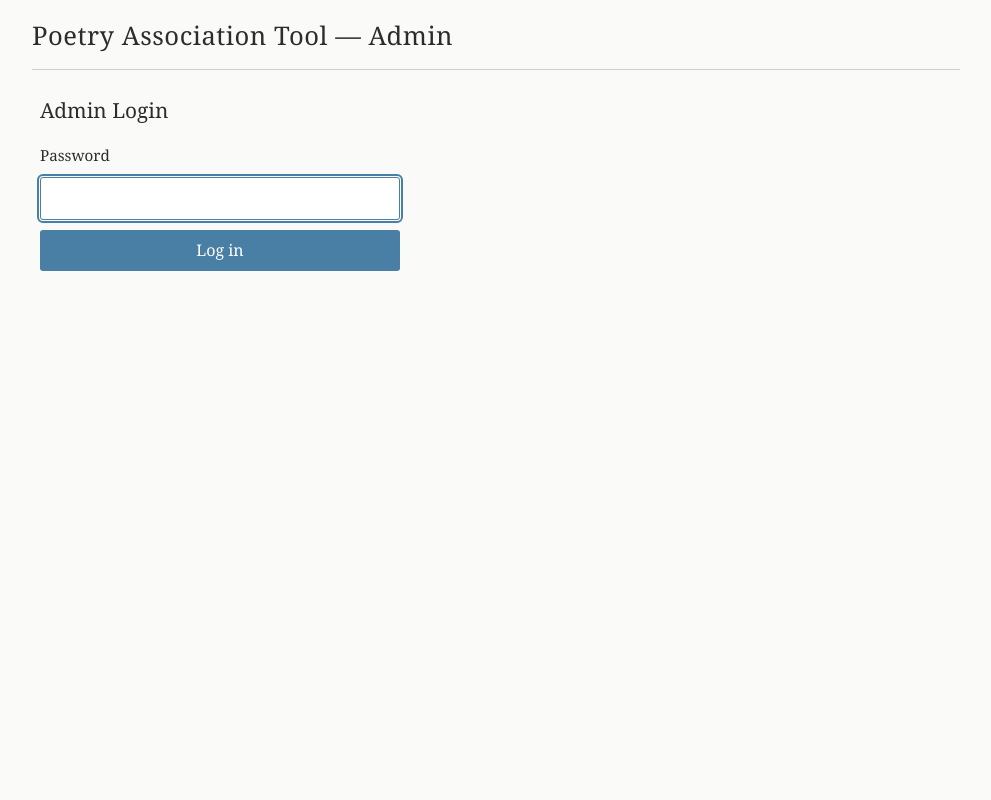
After one commit to levyavi/poetry-association, a Flask app: page /admin/login in a window 1280 px wide. The commit adds this page. Shown: the whole page, without its empty margins (144-1135 px from the left). Run offline with Flask 3, Linux system fonts and the light colour scheme; parts of the project's set-up code (start-up, migrations or seed data) failed here and were passed over.

Commit message:
task 005: admin authentication gate and sorted poem list
Adds password-protected /admin area: session-based login/logout via
hmac.compare_digest, login_required decorator, dashboard with six
sort options (COLLATE NOCASE for title sorts), and 28 passing tests.
create_app now raises RuntimeError when POEM_ADMIN_PASSWORD is unset.

Co-Authored-By: Claude Sonnet 4.6 <noreply@anthropic.com>

```diff
--- a/src/poem_assoc/app.py
+++ b/src/poem_assoc/app.py
@@ -5,6 +5,7 @@ from flask import Flask
 from .config import Config
 from .db import init_db
 from .embedding import EmbeddingService
+from .routes.admin import admin_bp
 from .routes.public import public_bp
 from .search import SearchService
 
@@ -17,6 +18,9 @@ def create_app(
     app = Flask(__name__, template_folder="templates", static_folder="static")
 
     cfg = config_override if config_override is not None else Config.from_environment()
+
+    if not cfg.admin_password:
+        raise RuntimeError("POEM_ADMIN_PASSWORD must be set")
 
     app.config["SECRET_KEY"] = cfg.secret_key
     app.config["POEM_CONFIG"] = cfg
@@ -35,5 +39,6 @@ def create_app(
     app.extensions["search"] = search_service
 
     app.register_blueprint(public_bp)
+    app.register_blueprint(admin_bp)
 
     return app
--- /dev/null
+++ b/src/poem_assoc/auth.py
@@ -0,0 +1,45 @@
+from __future__ import annotations
+
+import hmac
+from functools import wraps
+
+from flask import current_app, redirect, session, url_for
+
+
+_SESSION_KEY = "admin_authenticated"
+
+
+def is_authenticated() -> bool:
+    """Return True when the current session is marked as admin-authenticated."""
+    return session.get(_SESSION_KEY) is True
+
+
+def login() -> None:
+    """Mark the current session as authenticated; expires on browser close."""
+    session.permanent = False
+    session[_SESSION_KEY] = True
+
+
+def logout() -> None:
+    """Remove the authentication flag from the current session."""
+    session.pop(_SESSION_KEY, None)
+
+
+def verify_password(submitted: str) -> bool:
+    """Compare *submitted* against the configured admin password using a
+    constant-time comparison to prevent timing attacks."""
+    cfg = current_app.config["POEM_CONFIG"]
+    configured: str = cfg.admin_password
+    return hmac.compare_digest(
+        submitted.encode("utf-8"), configured.encode("utf-8")
+    )
+
+
+def login_required(view):
+    """Decorator that redirects unauthenticated requests to /admin/login."""
+    @wraps(view)
+    def wrapped(*args, **kwargs):
+        if not is_authenticated():
+            return redirect(url_for("admin.login_view"))
+        return view(*args, **kwargs)
+    return wrapped
--- /dev/null
+++ b/src/poem_assoc/routes/admin.py
@@ -0,0 +1,56 @@
+from __future__ import annotations
+
+from flask import (
+    Blueprint,
+    current_app,
+    flash,
+    redirect,
+    render_template,
+    request,
+    url_for,
+)
+
+from .. import auth, repository
+from ..db import get_connection
+
+admin_bp = Blueprint("admin", __name__, url_prefix="/admin")
+
+_VALID_SORTS = frozenset(
+    {"title_asc", "title_desc", "created_asc", "created_desc", "updated_asc", "updated_desc"}
+)
+
+
+@admin_bp.route("/login", methods=["GET", "POST"])
+def login_view():
+    if request.method == "POST":
+        submitted = request.form.get("password", "")
+        if auth.verify_password(submitted):
+            auth.login()
+            flash("Welcome", "success")
+            return redirect(url_for("admin.dashboard"))
+        flash("Incorrect password", "error")
+    return render_template("admin/login.html")
+
+
+@admin_bp.route("/logout", methods=["POST"])
+def logout_view():
+    auth.logout()
+    flash("Logged out", "info")
+    return redirect(url_for("admin.login_view"))
+
+
+@admin_bp.route("/", methods=["GET"])
+@auth.login_required
+def dashboard():
+    sort = request.args.get("sort", "title_asc")
+    if sort not in _VALID_SORTS:
+        sort = "title_asc"
+
+    cfg = current_app.config["POEM_CONFIG"]
+    conn = get_connection(cfg.db_path)
+    try:
+        poems = repository.list_poems(conn, order_by=sort)
+    finally:
+        conn.close()
+
+    return render_template("admin/dashboard.html", poems=poems, current_sort=sort)
--- a/src/poem_assoc/static/css/styles.css
+++ b/src/poem_assoc/static/css/styles.css
@@ -265,6 +265,183 @@ header {
   background: #e9e8e0;
 }
 
+/* ── Admin layout ─────────────────────────────────────────── */
+
+.admin-container {
+  max-width: 960px;
+  margin: 0 auto;
+  padding: 1rem;
+}
+
+.admin-header {
+  display: flex;
+  align-items: center;
+  justify-content: space-between;
+  flex-wrap: wrap;
+  gap: 0.5rem;
+  padding-bottom: 0.75rem;
+  margin-bottom: 1.5rem;
+  border-bottom: 1px solid #d0cfc8;
+}
+
+.admin-nav {
+  display: flex;
+  align-items: center;
+  gap: 1rem;
+}
+
+.admin-nav-link {
+  color: #4a7fa5;
+  text-decoration: none;
+  font-size: 0.95rem;
+}
+
+.admin-nav-link:hover {
+  text-decoration: underline;
+}
+
+.logout-form {
+  margin: 0;
+}
+
+.btn-link {
+  background: none;
+  border: none;
+  color: #4a7fa5;
+  font-size: 0.95rem;
+  font-family: inherit;
+  cursor: pointer;
+  padding: 0;
+  text-decoration: underline;
+}
+
+.btn-link:hover {
+  color: #3a6f95;
+}
+
+.admin-main {
+  padding: 0 0.5rem;
+}
+
+.admin-section-title {
+  font-size: 1.3rem;
+  font-weight: normal;
+  margin-bottom: 1rem;
+  color: #2c2c2c;
+}
+
+/* Flash messages */
+.flash-messages {
+  list-style: none;
+  margin-bottom: 1rem;
+}
+
+.flash {
+  padding: 0.6rem 1rem;
+  border-radius: 3px;
+  margin-bottom: 0.4rem;
+  font-size: 0.95rem;
+}
+
+.flash-success { background: #d4edda; color: #1a6430; }
+.flash-error   { background: #f8d7da; color: #721c24; }
+.flash-info    { background: #d1ecf1; color: #0c5460; }
+
+/* Login form */
+.admin-login {
+  max-width: 360px;
+}
+
+.login-form {
+  display: flex;
+  flex-direction: column;
+  gap: 0.6rem;
+}
+
+.login-label {
+  font-size: 0.95rem;
+  color: #2c2c2c;
+}
+
+.login-input {
+  padding: 0.6rem 0.8rem;
+  font-size: 1rem;
+  font-family: inherit;
+  border: 1px solid #c0bfb8;
+  border-radius: 3px;
+  background: #fff;
+  color: #1a1a1a;
+}
+
+.login-input:focus {
+  outline: 2px solid #4a7fa5;
+  outline-offset: 1px;
+  border-color: #4a7fa5;
+}
+
+/* Dashboard sort / table */
+.dashboard-header {
+  display: flex;
+  align-items: baseline;
+  justify-content: space-between;
+  flex-wrap: wrap;
+  gap: 0.5rem;
+  margin-bottom: 1rem;
+}
+
+.poem-count {
+  font-size: 0.9rem;
+  color: #777;
+}
+
+.sort-form {
+  display: flex;
+  align-items: center;
+  gap: 0.4rem;
+}
+
+.sort-label {
+  font-size: 0.9rem;
+  color: #555;
+}
+
+.sort-select {
+  padding: 0.3rem 0.5rem;
+  font-size: 0.9rem;
+  font-family: inherit;
+  border: 1px solid #c0bfb8;
+  border-radius: 3px;
+  background: #fff;
+  cursor: pointer;
+}
+
+.poems-table {
+  width: 100%;
+  border-collapse: collapse;
+  font-size: 0.9rem;
+}
+
+.poems-table th,
+.poems-table td {
+  padding: 0.5rem 0.75rem;
+  text-align: left;
+  border-bottom: 1px solid #e0e0e0;
+}
+
+.poems-table th {
+  background: #f5f4f0;
+  font-weight: 600;
+  color: #2c2c2c;
+}
+
+.poems-table tbody tr:hover {
+  background: #f9f8f4;
+}
+
+.action-placeholder {
+  color: #aaa;
+}
+
 /* ── Responsive ───────────────────────────────────────────── */
 
 @media (max-width: 480px) {
--- /dev/null
+++ b/src/poem_assoc/templates/admin/_base.html
@@ -0,0 +1,38 @@
+<!DOCTYPE html>
+<html lang="en">
+<head>
+  <meta charset="UTF-8">
+  <meta name="viewport" content="width=device-width, initial-scale=1.0">
+  <title>{% block title %}Admin{% endblock %} — Poetry Association Tool</title>
+  <link rel="stylesheet" href="{{ url_for('static', filename='css/styles.css') }}">
+</head>
+<body>
+  <div class="admin-container">
+    <header class="admin-header">
+      <span class="site-title">Poetry Association Tool — Admin</span>
+      {% block nav %}
+      <nav class="admin-nav">
+        <a href="{{ url_for('admin.dashboard') }}" class="admin-nav-link">Dashboard</a>
+        <form method="post" action="{{ url_for('admin.logout_view') }}" class="logout-form">
+          <button type="submit" class="btn-link">Logout</button>
+        </form>
+      </nav>
+      {% endblock %}
+    </header>
+
+    <main class="admin-main">
+      {% with messages = get_flashed_messages(with_categories=true) %}
+        {% if messages %}
+          <ul class="flash-messages">
+            {% for category, message in messages %}
+              <li class="flash flash-{{ category }}">{{ message }}</li>
+            {% endfor %}
+          </ul>
+        {% endif %}
+      {% endwith %}
+
+      {% block content %}{% endblock %}
+    </main>
+  </div>
+</body>
+</html>
--- /dev/null
+++ b/src/poem_assoc/templates/admin/login.html
@@ -0,0 +1,23 @@
+{% extends "admin/_base.html" %}
+
+{% block title %}Login{% endblock %}
+
+{% block nav %}{% endblock %}
+
+{% block content %}
+<section class="admin-login">
+  <h2 class="admin-section-title">Admin Login</h2>
+  <form method="post" action="{{ url_for('admin.login_view') }}" class="login-form">
+    <label for="password" class="login-label">Password</label>
+    <input
+      type="password"
+      id="password"
+      name="password"
+      class="login-input"
+      autofocus
+      required
+    >
+    <button type="submit" class="search-button">Log in</button>
+  </form>
+</section>
+{% endblock %}
--- a/src/poem_assoc/templates/base.html
+++ b/src/poem_assoc/templates/base.html
@@ -3,7 +3,7 @@
 <head>
   <meta charset="UTF-8">
   <meta name="viewport" content="width=device-width, initial-scale=1.0">
-  <title>Poetry Association Tool</title>
+  <title>{% block title %}Poetry Association Tool{% endblock %}</title>
   <link rel="stylesheet" href="{{ url_for('static', filename='css/styles.css') }}">
 </head>
 <body>
```
Also changed, not shown: docs/todo.md (+14 -12 lines), src/poem_assoc/repository.py (+17 -10 lines), src/poem_assoc/templates/admin/dashboard.html (added, +53 -0 lines), tests/conftest.py (+1 -1 lines), tests/test_admin_dashboard.py (added, +180 -0 lines), tests/test_auth.py (added, +95 -0 lines), tests/test_scaffold.py (+2 -2 lines), 1 other file.
